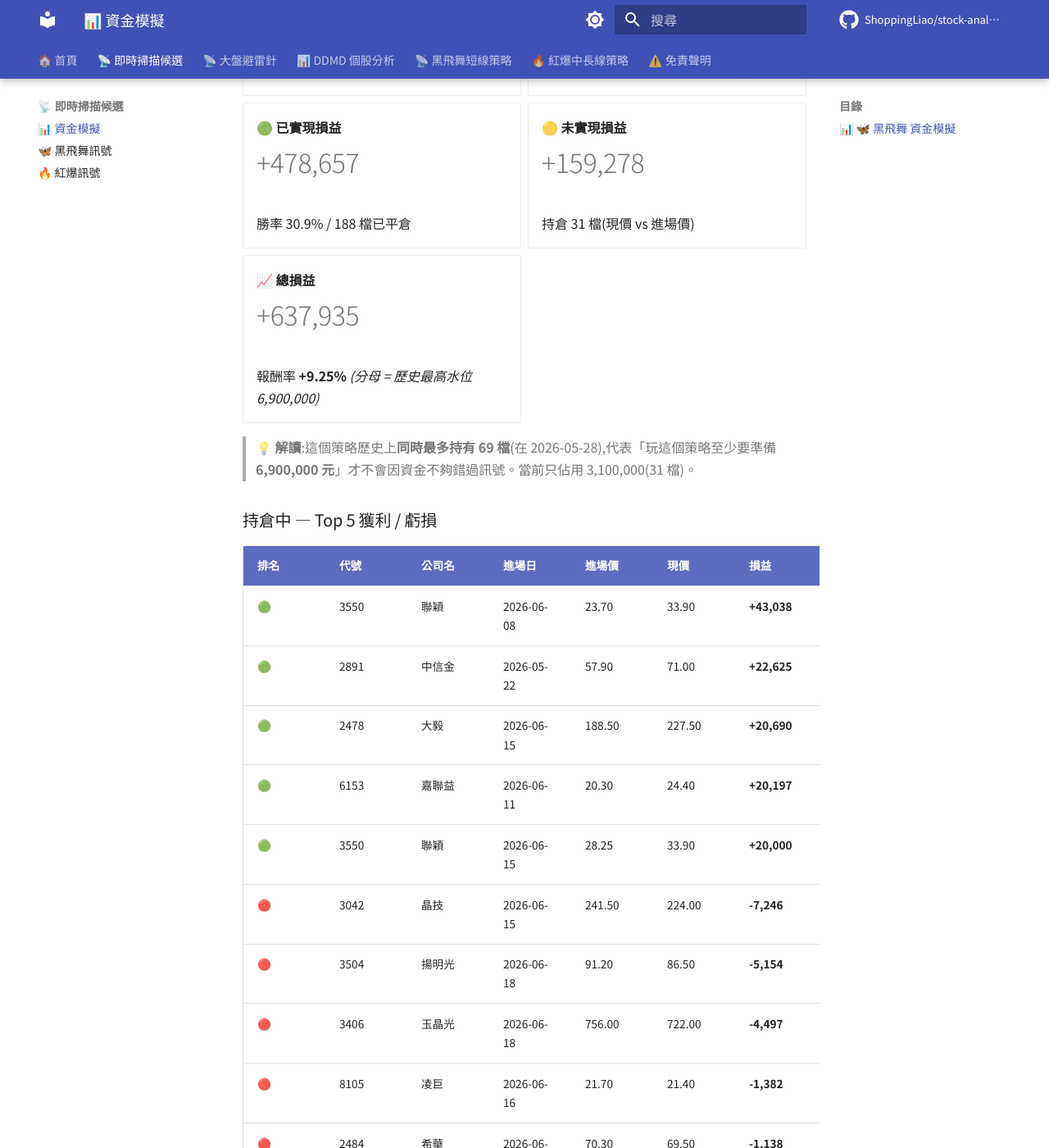
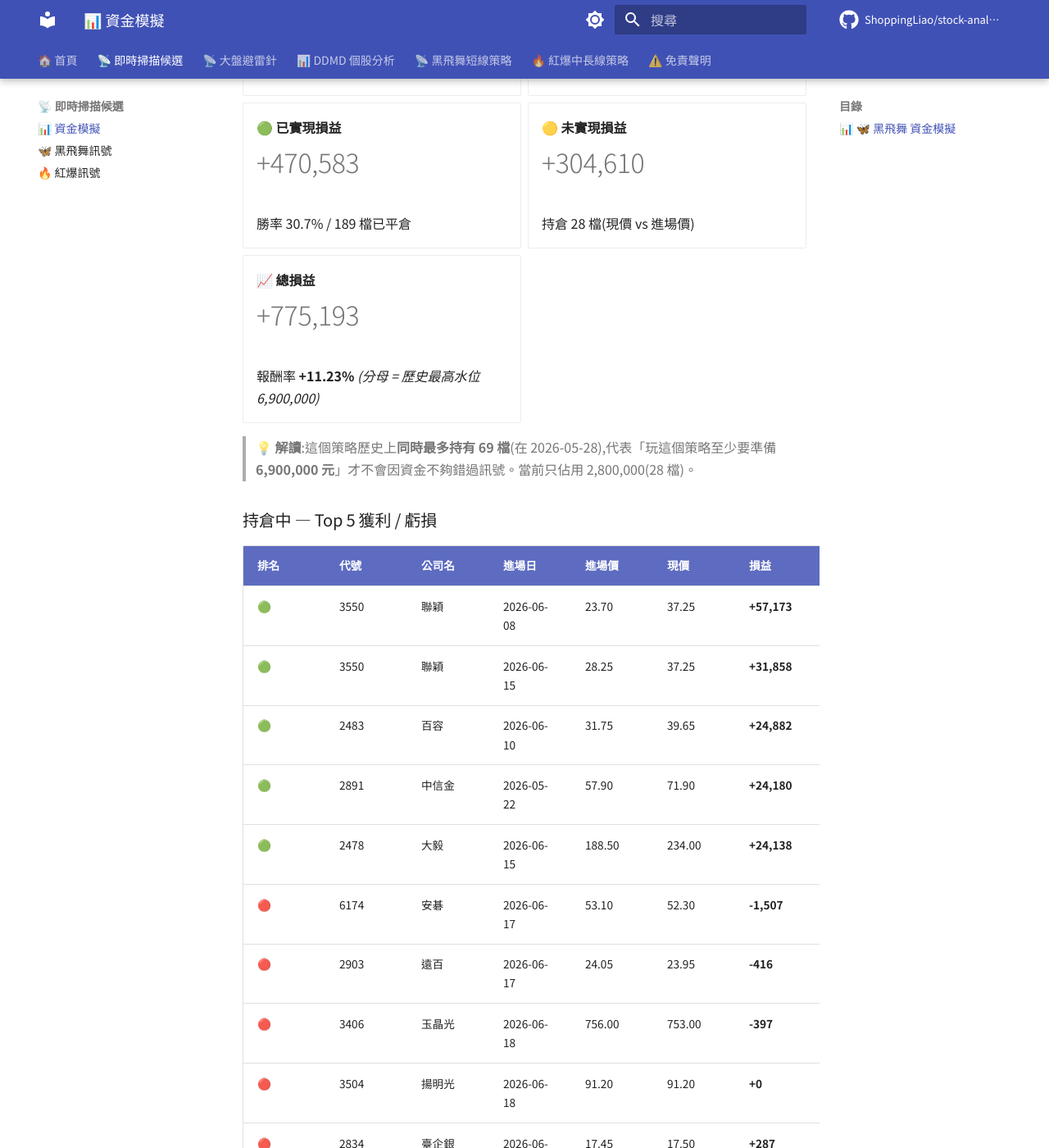
Before and after one commit to ShoppingLiao/stock-analysis-public, an MkDocs documentation site: the page built from docs/signals_capital.md, in a window 1280 px wide and 1400 px high, scrolled down 631 px. Shown: the whole window at 82% size. Built offline with MkDocs 1.6.1 and Material for MkDocs 9.7.7, drawn with Linux system fonts in a browser that asks for light colours; comment, search, counter and statistics services are not loaded; some of the changed text lies outside the part shown.

Commit message:
docs(signals): update BB + RB + capital (2026-06-18)

```diff
--- a/docs/signals_capital.md
+++ b/docs/signals_capital.md
@@ -17,9 +17,9 @@
 
 -   **💼 當前資金水位**
 
-    # 3,100,000
+    # 2,800,000
 
-    持倉 31 檔 × 100,000
+    持倉 28 檔 × 100,000
 
 -   **🌊 歷史最高水位**
 
@@ -29,40 +29,40 @@
 
 -   **🟢 已實現損益**
 
-    # +478,657
+    # +470,583
 
-    勝率 30.9% / 188 檔已平倉
+    勝率 30.7% / 189 檔已平倉
 
 -   **🟡 未實現損益**
 
-    # +159,278
+    # +304,610
 
-    持倉 31 檔(現價 vs 進場價)
+    持倉 28 檔(現價 vs 進場價)
 
 -   **📈 總損益**
 
-    # +637,935
+    # +775,193
 
-    報酬率 **+9.25%** _(分母 = 歷史最高水位 6,900,000)_
+    報酬率 **+11.23%** _(分母 = 歷史最高水位 6,900,000)_
 
 </div>
 
-> **💡 解讀**:這個策略歷史上**同時最多持有 69 檔**(在 2026-05-28),代表「玩這個策略至少要準備 **6,900,000 元**」才不會因資金不夠錯過訊號。當前只佔用 3,100,000(31 檔)。
+> **💡 解讀**:這個策略歷史上**同時最多持有 69 檔**(在 2026-05-28),代表「玩這個策略至少要準備 **6,900,000 元**」才不會因資金不夠錯過訊號。當前只佔用 2,800,000(28 檔)。
 
 ### 持倉中 — Top 5 獲利 / 虧損
 
 | 排名 | 代號 | 公司名 | 進場日 | 進場價 | 現價 | 損益 | 損益% |
 |------|------|--------|--------|--------|------|------|-------|
-| 🟢 | 3550 | 聯穎 | 2026-06-08 | 23.70 | 33.90 | **+43,038** | **+43.04%** |
-| 🟢 | 2891 | 中信金 | 2026-05-22 | 57.90 | 71.00 | **+22,625** | **+22.63%** |
-| 🟢 | 2478 | 大毅 | 2026-06-15 | 188.50 | 227.50 | **+20,690** | **+20.69%** |
-| 🟢 | 6153 | 嘉聯益 | 2026-06-11 | 20.30 | 24.40 | **+20,197** | **+20.20%** |
-| 🟢 | 3550 | 聯穎 | 2026-06-15 | 28.25 | 33.90 | **+20,000** | **+20.00%** |
-| 🔴 | 3042 | 晶技 | 2026-06-15 | 241.50 | 224.00 | **-7,246** | **-7.25%** |
-| 🔴 | 3504 | 揚明光 | 2026-06-18 | 91.20 | 86.50 | **-5,154** | **-5.15%** |
-| 🔴 | 3406 | 玉晶光 | 2026-06-18 | 756.00 | 722.00 | **-4,497** | **-4.50%** |
-| 🔴 | 8105 | 凌巨 | 2026-06-16 | 21.70 | 21.40 | **-1,382** | **-1.38%** |
-| 🔴 | 2484 | 希華 | 2026-06-17 | 70.30 | 69.50 | **-1,138** | **-1.14%** |
+| 🟢 | 3550 | 聯穎 | 2026-06-08 | 23.70 | 37.25 | **+57,173** | **+57.17%** |
+| 🟢 | 3550 | 聯穎 | 2026-06-15 | 28.25 | 37.25 | **+31,858** | **+31.86%** |
+| 🟢 | 2483 | 百容 | 2026-06-10 | 31.75 | 39.65 | **+24,882** | **+24.88%** |
+| 🟢 | 2891 | 中信金 | 2026-05-22 | 57.90 | 71.90 | **+24,180** | **+24.18%** |
+| 🟢 | 2478 | 大毅 | 2026-06-15 | 188.50 | 234.00 | **+24,138** | **+24.14%** |
+| 🔴 | 6174 | 安碁 | 2026-06-17 | 53.10 | 52.30 | **-1,507** | **-1.51%** |
+| 🔴 | 2903 | 遠百 | 2026-06-17 | 24.05 | 23.95 | **-416** | **-0.42%** |
+| 🔴 | 3406 | 玉晶光 | 2026-06-18 | 756.00 | 753.00 | **-397** | **-0.40%** |
+| 🔴 | 3504 | 揚明光 | 2026-06-18 | 91.20 | 91.20 | **+0** | **+0.00%** |
+| 🔴 | 2834 | 臺企銀 | 2026-06-16 | 17.45 | 17.50 | **+287** | **+0.29%** |
 
 !!! info "⚠️ 資金模擬說明"
     每檔固定投入 **100,000 元**(教育性質,實際操作會依 TDMD 評分動態調整部位)。
@@ -115,16 +115,16 @@
 
 | 排名 | 代號 | 公司名 | 進場日 | 進場價 | 現價 | 損益 | 損益% |
 |------|------|--------|--------|--------|------|------|-------|
-| 🟢 | 2478 | 大毅 | 2026-05-07 | 80.10 | 227.50 | **+184,020** | **+184.02%** |
-| 🟢 | 2492 | 華新科 | 2026-05-13 | 200.00 | 542.00 | **+171,000** | **+171.00%** |
-| 🟢 | 3090 | 日電貿 | 2026-05-08 | 113.50 | 302.50 | **+166,520** | **+166.52%** |
-| 🟢 | 2375 | 凱美 | 2026-05-18 | 99.40 | 199.50 | **+100,704** | **+100.70%** |
-| 🟢 | 3441 | 聯一光 | 2026-05-15 | 44.45 | 89.10 | **+100,450** | **+100.45%** |
-| 🔴 | 4908 | 前鼎 | 2026-05-26 | 286.50 | 193.00 | **-32,635** | **-32.64%** |
-| 🔴 | 6141 | 柏承 | 2026-05-29 | 46.00 | 35.10 | **-23,696** | **-23.70%** |
-| 🔴 | 3490 | 單井 | 2026-05-22 | 43.50 | 33.30 | **-23,448** | **-23.45%** |
-| 🔴 | 6291 | 沛亨 | 2026-05-28 | 654.00 | 515.00 | **-21,254** | **-21.25%** |
-| 🔴 | 2474 | 可成 | 2026-06-03 | 257.00 | 205.50 | **-20,039** | **-20.04%** |
+| 🟢 | 3090 | 日電貿 | 2026-05-08 | 113.50 | 332.50 | **+192,952** | **+192.95%** |
+| 🟢 | 2478 | 大毅 | 2026-05-07 | 80.10 | 234.00 | **+192,135** | **+192.13%** |
+| 🟢 | 2492 | 華新科 | 2026-05-13 | 200.00 | 561.00 | **+180,500** | **+180.50%** |
+| 🟢 | 2375 | 凱美 | 2026-05-18 | 99.40 | 219.00 | **+120,322** | **+120.32%** |
+| 🟢 | 6834 | 天二科技 | 2026-05-08 | 48.10 | 101.50 | **+111,019** | **+111.02%** |
+| 🔴 | 4908 | 前鼎 | 2026-05-26 | 286.50 | 212.00 | **-26,003** | **-26.00%** |
+| 🔴 | 3490 | 單井 | 2026-05-22 | 43.50 | 32.45 | **-25,402** | **-25.40%** |
+| 🔴 | 6141 | 柏承 | 2026-05-29 | 46.00 | 34.85 | **-24,239** | **-24.24%** |
+| 🔴 | 2474 | 可成 | 2026-06-03 | 257.00 | 202.50 | **-21,206** | **-21.21%** |
+| 🔴 | 4741 | 泓瀚 | 2026-06-10 | 80.90 | 64.60 | **-20,148** | **-20.15%** |
 
 !!! info "⚠️ 資金模擬說明"
     每檔固定投入 **100,000 元**(教育性質,實際操作會依 TDMD 評分動態調整部位)。
@@ -139,9 +139,9 @@
 
 -   **💼 當前資金水位**
 
-    # 18,300,000
+    # 18,000,000
 
-    BB 3,100,000 + RB 15,200,000
+    BB 2,800,000 + RB 15,200,000
 
 -   **🌊 兩策略歷史最高水位**
 
@@ -151,21 +151,21 @@
 
 -   **🟢 已實現損益**
 
-    # +254,591
+    # +246,516
 
-    BB +478,657 + RB -224,066
+    BB +470,583 + RB -224,066
 
 -   **🟡 未實現損益**
 
-    # +2,918,185
+    # +3,711,098
 
-    BB +159,278 + RB +2,758,907
+    BB +304,610 + RB +3,406,488
 
 -   **📈 總損益**
 
-    # +3,172,776
+    # +3,957,614
 
-    報酬率 **+14.23%** _(分母 = 兩策略歷史最高水位)_
+    報酬率 **+17.75%** _(分母 = 兩策略歷史最高水位)_
 
 </div>
 
```
Also changed, not shown: other parts of docs/signals_capital.md (+3 -3 lines), docs/signals_black_butterfly.md (+42 -39 lines), docs/signals_red_burst.md (+7 -1 lines).
